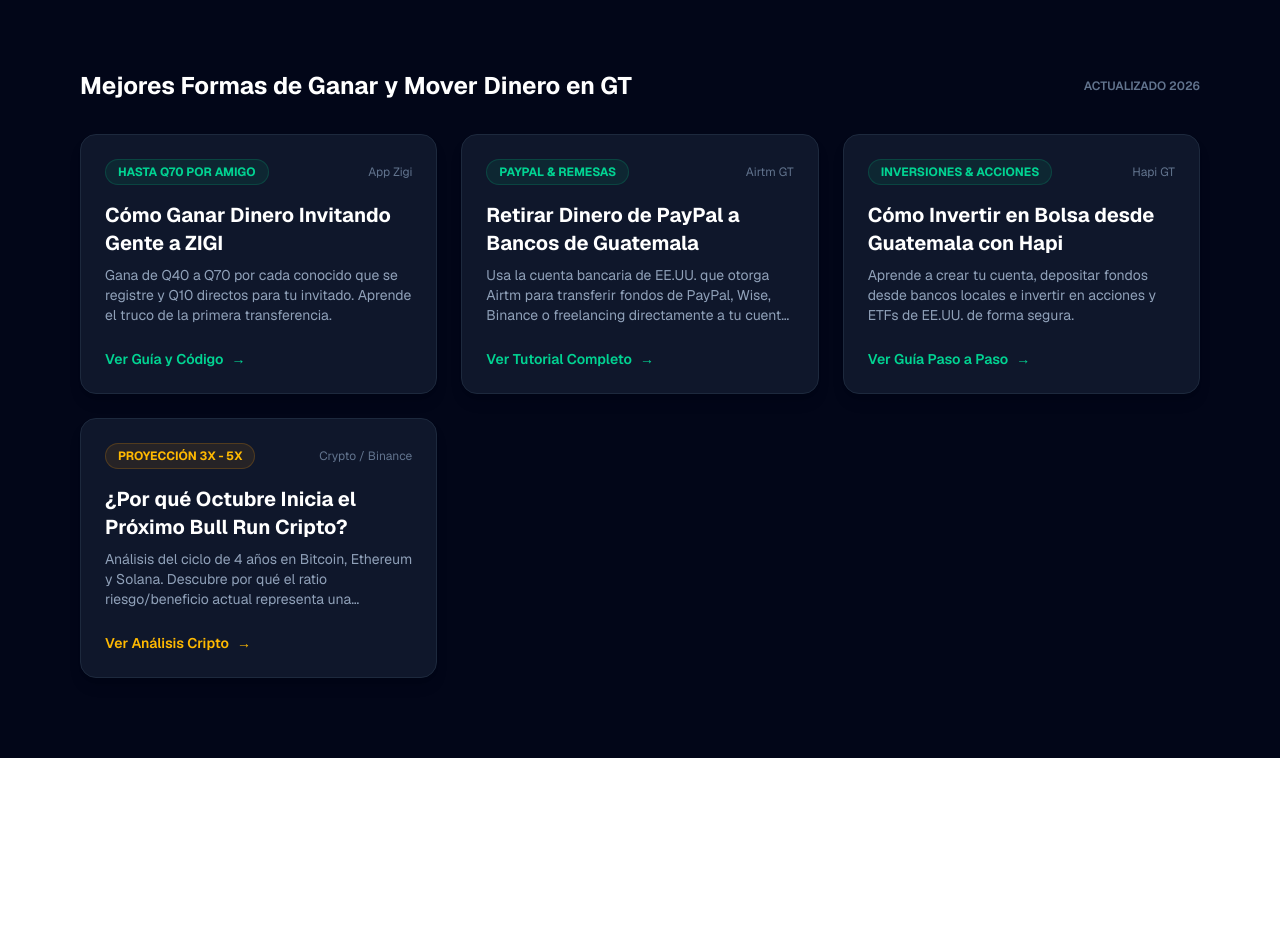
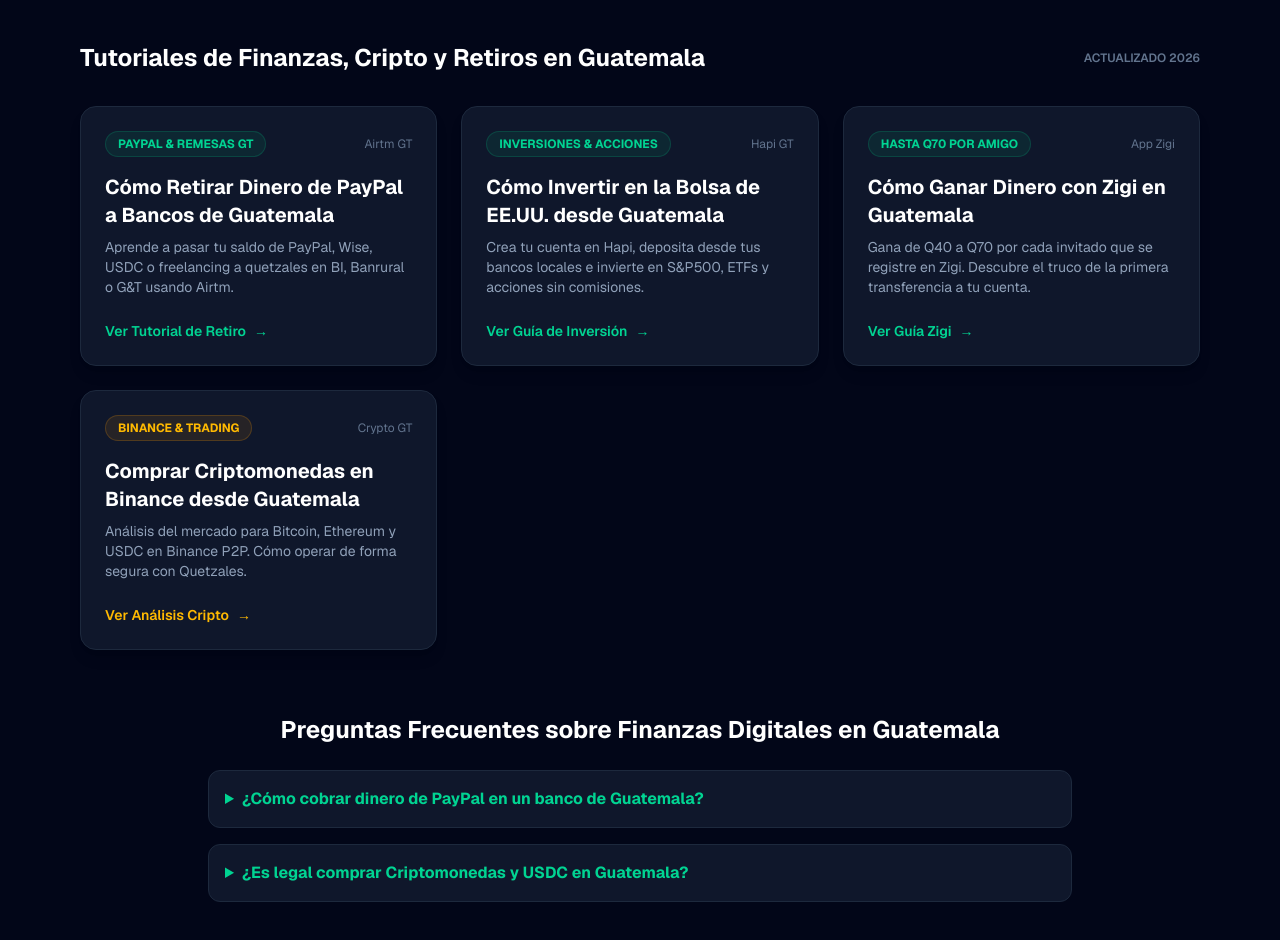
Before and after one commit to bloberose06-jpg/finanzas-guate, a Next.js app: page / in a window 1280 px wide. Shown: the part 500-1440 px from the top of the page. Before the commit the page ends 1258 px from the top, so only its background shows below. Built offline with nearby package versions, Linux system fonts and the light colour scheme.

Commit message:
Enhance SEO and update financial guide content
Added SEO metadata and structured data for Google Search. Updated content and links for financial guides in Guatemala.

```diff
--- a/src/app/page.tsx
+++ b/src/app/page.tsx
@@ -1,14 +1,93 @@
 import Link from 'next/link';
+import type { Metadata } from 'next';
+
+// 1. Metadata SEO On-Page
+export const metadata: Metadata = {
+  title: 'FinanzasGuate | Cómo Retirar PayPal, Binance e Invertir en Guatemala',
+  description: 'Guías paso a paso para retirar PayPal a bancos de Guatemala, transferir USDC con Airtm, comprar en Binance e invertir en la bolsa de EE.UU.',
+  keywords: [
+    'retirar paypal guatemala',
+    'airtm guatemala',
+    'binance guatemala',
+    'usdc guatemala',
+    'hapi guatemala',
+    'cripto guatemala',
+    'inversiones guatemala',
+  ],
+  alternates: {
+    canonical: 'https://finanzasguate.com',
+  },
+  openGraph: {
+    title: 'FinanzasGuate | Guías de PayPal, Cripto e Inversiones en Guatemala',
+    description: 'Aprende a mover, cobrar e invertir tu dinero desde Guatemala de forma legal y segura.',
+    url: 'https://finanzasguate.com',
+    siteName: 'FinanzasGuate',
+    locale: 'es_GT',
+    type: 'website',
+  },
+};
 
 export default function Home() {
+  // 2. Datos estructurados JSON-LD para Google Search
+  const jsonLd = {
+    '@context': 'https://schema.org',
+    '@graph': [
+      {
+        '@type': 'WebSite',
+        '@id': 'https://finanzasguate.com/#website',
+        url: 'https://finanzasguate.com',
+        name: 'FinanzasGuate',
+        description: 'Educación financiera, cripto y retiros internacionales en Guatemala.',
+        inLanguage: 'es-GT',
+      },
+      {
+        '@type': 'ItemList',
+        itemListElement: [
+          {
+            '@type': 'ListItem',
+            position: 1,
+            name: 'Cómo retirar dinero de PayPal a Bancos de Guatemala',
+            url: 'https://finanzasguate.com/guias/retirar-airtm-guatemala',
+          },
+          {
+            '@type': 'ListItem',
+            position: 2,
+            name: 'Cómo ganar dinero con la App Zigi en Guatemala',
+            url: 'https://finanzasguate.com/guias/zigi-guatemala',
+          },
+          {
+            '@type': 'ListItem',
+            position: 3,
+            name: 'Cómo invertir en la Bolsa de EE.UU. desde Guatemala con Hapi',
+            url: 'https://finanzasguate.com/guias/hapi-guatemala',
+          },
+          {
+            '@type': 'ListItem',
+            position: 4,
+            name: 'Análisis Cripto y Bull Run en Binance para Guatemala',
+            url: 'https://finanzasguate.com/guias/ciclo-crypto-octubre',
+          },
+        ],
+      },
+    ],
+  };
+
   return (
     <main className="min-h-screen bg-slate-950 text-slate-100 font-sans pb-20">
+      {/* Script inyectado de Schema Markup */}
+      <script
+        type="application/ld+json"
+        dangerouslySetInnerHTML={{ __html: JSON.stringify(jsonLd) }}
+      />
+
       {/* Header */}
       <header className="border-b border-slate-800 bg-slate-900/50 backdrop-blur sticky top-0 z-50">
         <div className="max-w-6xl mx-auto px-4 py-4 flex items-center justify-between">
           <Link href="/" className="flex items-center gap-2">
             <span className="bg-emerald-500 text-slate-950 font-black px-2 py-1 rounded text-lg">FG</span>
-            <span className="font-bold text-lg text-white">Finanzas<span className="text-emerald-400">Guate</span></span>
+            <span className="font-bold text-lg text-white">
+              Finanzas<span className="text-emerald-400">Guate</span>
+            </span>
           </Link>
           <a
             href="#guias"
@@ -25,23 +104,80 @@
           Educación Financiera & Oportunidades en GT
         </span>
         <h1 className="text-4xl md:text-6xl font-black text-white leading-tight">
-          Aprende a Ganar, Mover y Cobrar tu Dinero en <span className="text-emerald-400">Guatemala</span>
+          Aprende a Ganar, Mover y Retirar tu Dinero en <span className="text-emerald-400">Guatemala</span>
         </h1>
         <p className="text-slate-400 text-base md:text-lg max-w-2xl mx-auto">
-          Guías paso a paso para aprovechar billeteras digitales, retirar pagos internacionales de PayPal a bancos locales y maximizar tus recompensas de referidos.
+          Guías paso a paso para retirar PayPal a bancos locales (BI, Banrural, G&T), mover USDC, usar Binance, Airtm e invertir en la bolsa desde Guatemala.
         </p>
       </section>
 
       {/* Grid de Contenidos */}
       <section id="guias" className="max-w-6xl mx-auto px-4 pt-8">
         <div className="flex items-center justify-between mb-8">
-          <h2 className="text-2xl font-bold text-white">Mejores Formas de Ganar y Mover Dinero en GT</h2>
+          <h2 className="text-2xl font-bold text-white">
+            Tutoriales de Finanzas, Cripto y Retiros en Guatemala
+          </h2>
           <span className="text-xs text-slate-500 uppercase font-semibold">Actualizado 2026</span>
         </div>
 
         <div className="grid md:grid-cols-2 lg:grid-cols-3 gap-6">
+          {/* Card Airtm / PayPal (URL y Copy Optimizado) */}
+          <Link
+            href="/guias/retirar-airtm-guatemala"
+            className="group bg-slate-900 border border-slate-800 hover:border-emerald-500/50 rounded-2xl p-6 transition-all hover:-translate-y-1 shadow-lg relative overflow-hidden flex flex-col justify-between"
+          >
+            <div>
+              <div className="flex items-center justify-between mb-4">
+                <span className="bg-emerald-500/10 text-emerald-400 border border-emerald-500/20 text-xs font-bold px-3 py-1 rounded-full uppercase">
+                  PayPal & Remesas GT
+                </span>
+                <span className="text-xs text-slate-500">Airtm GT</span>
+              </div>
 
-          {/* Card de Zigi */}
+              <h3 className="text-xl font-bold text-white group-hover:text-emerald-400 transition-colors">
+                Cómo Retirar Dinero de PayPal a Bancos de Guatemala
+              </h3>
+
+              <p className="text-slate-400 text-sm mt-2 line-clamp-3">
+                Aprende a pasar tu saldo de PayPal, Wise, USDC o freelancing a quetzales en BI, Banrural o G&T usando Airtm.
+              </p>
+            </div>
+
+            <div className="mt-6 flex items-center gap-2 text-emerald-400 text-sm font-semibold">
+              <span>Ver Tutorial de Retiro</span>
+              <span className="group-hover:translate-x-1 transition-transform">→</span>
+            </div>
+          </Link>
+
+          {/* Card Hapi (URL en minúsculas para SEO) */}
+          <Link
+            href="/guias/hapi-guatemala"
+            className="group bg-slate-900 border border-slate-800 hover:border-emerald-500/50 rounded-2xl p-6 transition-all hover:-translate-y-1 shadow-lg relative overflow-hidden flex flex-col justify-between"
+          >
+            <div>
+              <div className="flex items-center justify-between mb-4">
+                <span className="bg-emerald-500/10 text-emerald-400 border border-emerald-500/20 text-xs font-bold px-3 py-1 rounded-full uppercase">
+                  Inversiones & Acciones
+                </span>
+                <span className="text-xs text-slate-500">Hapi GT</span>
+              </div>
+
+              <h3 className="text-xl font-bold text-white group-hover:text-emerald-400 transition-colors">
+                Cómo Invertir en la Bolsa de EE.UU. desde Guatemala
+              </h3>
+
+              <p className="text-slate-400 text-sm mt-2 line-clamp-3">
+                Crea tu cuenta en Hapi, deposita desde tus bancos locales e invierte en S&P500, ETFs y acciones sin comisiones.
+              </p>
+            </div>
+
+            <div className="mt-6 flex items-center gap-2 text-emerald-400 text-sm font-semibold">
+              <span>Ver Guía de Inversión</span>
+              <span className="group-hover:translate-x-1 transition-transform">→</span>
+            </div>
+          </Link>
+
+          {/* Card Zigi */}
           <Link
             href="/guias/zigi-guatemala"
             className="group bg-slate-900 border border-slate-800 hover:border-emerald-500/50 rounded-2xl p-6 transition-all hover:-translate-y-1 shadow-lg relative overflow-hidden flex flex-col justify-between"
@@ -55,77 +191,21 @@
               </div>
 
               <h3 className="text-xl font-bold text-white group-hover:text-emerald-400 transition-colors">
-                Cómo Ganar Dinero Invitando Gente a ZIGI
+                Cómo Ganar Dinero con Zigi en Guatemala
               </h3>
 
               <p className="text-slate-400 text-sm mt-2 line-clamp-3">
-                Gana de Q40 a Q70 por cada conocido que se registre y Q10 directos para tu invitado. Aprende el truco de la primera transferencia.
+                Gana de Q40 a Q70 por cada invitado que se registre en Zigi. Descubre el truco de la primera transferencia a tu cuenta.
               </p>
             </div>
 
             <div className="mt-6 flex items-center gap-2 text-emerald-400 text-sm font-semibold">
-              <span>Ver Guía y Código</span>
+              <span>Ver Guía Zigi</span>
               <span className="group-hover:translate-x-1 transition-transform">→</span>
             </div>
           </Link>
 
-          {/* Card de Airtm */}
-          <Link
-            href="/guias/retirar-airtm-guatemala"
-            className="group bg-slate-900 border border-slate-800 hover:border-emerald-500/50 rounded-2xl p-6 transition-all hover:-translate-y-1 shadow-lg relative overflow-hidden flex flex-col justify-between"
-          >
-            <div>
-              <div className="flex items-center justify-between mb-4">
-                <span className="bg-emerald-500/10 text-emerald-400 border border-emerald-500/20 text-xs font-bold px-3 py-1 rounded-full uppercase">
-                  PayPal & Remesas
-                </span>
-                <span className="text-xs text-slate-500">Airtm GT</span>
-              </div>
-
-              <h3 className="text-xl font-bold text-white group-hover:text-emerald-400 transition-colors">
-                Retirar Dinero de PayPal a Bancos de Guatemala
-              </h3>
-
-              <p className="text-slate-400 text-sm mt-2 line-clamp-3">
-                Usa la cuenta bancaria de EE.UU. que otorga Airtm para transferir fondos de PayPal, Wise, Binance o freelancing directamente a tu cuenta local.
-              </p>
-            </div>
-
-            <div className="mt-6 flex items-center gap-2 text-emerald-400 text-sm font-semibold">
-              <span>Ver Tutorial Completo</span>
-              <span className="group-hover:translate-x-1 transition-transform">→</span>
-            </div>
-          </Link>
-
-          {/* Card de Hapi */}
-          <Link
-            href="/guias/Hapi-Guatemala"
-            className="group bg-slate-900 border border-slate-800 hover:border-emerald-500/50 rounded-2xl p-6 transition-all hover:-translate-y-1 shadow-lg relative overflow-hidden flex flex-col justify-between"
-          >
-            <div>
-              <div className="flex items-center justify-between mb-4">
-                <span className="bg-emerald-500/10 text-emerald-400 border border-emerald-500/20 text-xs font-bold px-3 py-1 rounded-full uppercase">
-                  Inversiones & Acciones
-                </span>
-                <span className="text-xs text-slate-500">Hapi GT</span>
-              </div>
-
-              <h3 className="text-xl font-bold text-white group-hover:text-emerald-400 transition-colors">
-                Cómo Invertir en Bolsa desde Guatemala con Hapi
-              </h3>
-
-              <p className="text-slate-400 text-sm mt-2 line-clamp-3">
-                Aprende a crear tu cuenta, depositar fondos desde bancos locales e invertir en acciones y ETFs de EE.UU. de forma segura.
-              </p>
-            </div>
-
-            <div className="mt-6 flex items-center gap-2 text-emerald-400 text-sm font-semibold">
-              <span>Ver Guía Paso a Paso</span>
-              <span className="group-hover:translate-x-1 transition-transform">→</span>
-            </div>
-          </Link>
-
-          {/* Nueva Card: Ciclo Crypto Octubre */}
+          {/* Card Crypto */}
           <Link
             href="/guias/ciclo-crypto-octubre"
             className="group bg-slate-900 border border-slate-800 hover:border-amber-500/50 rounded-2xl p-6 transition-all hover:-translate-y-1 shadow-lg relative overflow-hidden flex flex-col justify-between"
@@ -133,17 +213,17 @@
             <div>
               <div className="flex items-center justify-between mb-4">
                 <span className="bg-amber-500/10 text-amber-400 border border-amber-500/20 text-xs font-bold px-3 py-1 rounded-full uppercase">
-                  Proyección 3x - 5x
+                  Binance & Trading
                 </span>
-                <span className="text-xs text-slate-500">Crypto / Binance</span>
+                <span className="text-xs text-slate-500">Crypto GT</span>
               </div>
 
               <h3 className="text-xl font-bold text-white group-hover:text-amber-400 transition-colors">
-                ¿Por qué Octubre Inicia el Próximo Bull Run Cripto?
+                Comprar Criptomonedas en Binance desde Guatemala
               </h3>
 
               <p className="text-slate-400 text-sm mt-2 line-clamp-3">
-                Análisis del ciclo de 4 años en Bitcoin, Ethereum y Solana. Descubre por qué el ratio riesgo/beneficio actual representa una oportunidad clave.
+                Análisis del mercado para Bitcoin, Ethereum y USDC en Binance P2P. Cómo operar de forma segura con Quetzales.
               </p>
             </div>
 
@@ -152,7 +232,25 @@
               <span className="group-hover:translate-x-1 transition-transform">→</span>
             </div>
           </Link>
+        </div>
+      </section>
 
+      {/* Bloque SEO de Contenido Adicional (FAQ) */}
+      <section className="max-w-4xl mx-auto px-4 pt-16 space-y-6">
+        <h2 className="text-2xl font-bold text-white text-center">Preguntas Frecuentes sobre Finanzas Digitales en Guatemala</h2>
+        <div className="space-y-4">
+          <details className="bg-slate-900 border border-slate-800 p-4 rounded-xl">
+            <summary className="font-bold cursor-pointer text-emerald-400">¿Cómo cobrar dinero de PayPal en un banco de Guatemala?</summary>
+            <p className="text-slate-400 text-sm mt-2">
+              La forma más directa es vincular tu cuenta de PayPal con Airtm o usar el método P2P/cuenta virtual en dólares para transferir los fondos a tu cuenta bancaria local en quetzales o dólares.
+            </p>
+          </details>
+          <details className="bg-slate-900 border border-slate-800 p-4 rounded-xl">
+            <summary className="font-bold cursor-pointer text-emerald-400">¿Es legal comprar Criptomonedas y USDC en Guatemala?</summary>
+            <p className="text-slate-400 text-sm mt-2">
+              Sí, el comercio de criptoactivos no está prohibido en Guatemala. Puedes comprar y vender USDT, USDC o BTC mediante Binance P2P utilizando transferencias de bancos guatemaltecos.
+            </p>
+          </details>
         </div>
       </section>
     </main>
```
